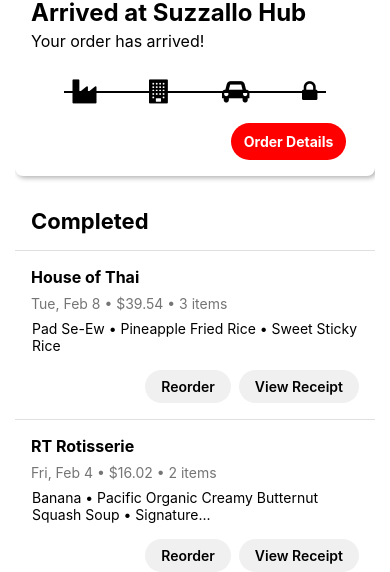
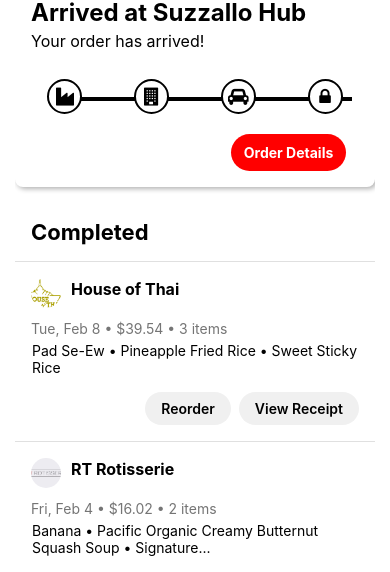
Before and after one commit to quin-baebler/TurboTaste, a React Native app: screen /Orders in a window 390 px wide. Shown: the part 115-687 px from the top of the page. Built offline with nearby package versions, Linux system fonts and the light colour scheme.

Commit message:
fixed order screen

```diff
--- a/App.js
+++ b/App.js
@@ -13,7 +13,7 @@
 const App = () => {
   return (
     <NavigationContainer>
-      <Stack.Navigator initialRouteName="Orders">
+      <Stack.Navigator initialRouteName="Home">
         <Stack.Screen name="Login" component={LoginScreen} options={{headerShown: false}} />
         <Stack.Screen name="Home" component={SuzzalloFoodLockerScreen} options={{headerShown: false}} />
         <Stack.Screen name="McDonaldsDetail" component={McDonaldsDetailScreen} options={{headerShown: false}} />
--- a/components/OrdersScreen.js
+++ b/components/OrdersScreen.js
@@ -9,7 +9,6 @@
   const [orderStatus, setOrderStatus] = useState('Heading to Suzzallo Hub');
   const [progress, setProgress] = useState(0.5); // Progress of the order, 0.5 for half, 1 for completed
   const [orderProgress, setOrderProgress] = useState('inProgress');
-
 
   useEffect(() => {
     // Mock order status update after 2 seconds
@@ -25,31 +24,42 @@
     container: {
       flexDirection: 'row',
       alignItems: 'center',
-      justifyContent: 'center',
+      justifyContent: 'space-between',
       marginVertical: 20,
+      paddingHorizontal: '5%', // Ensure there's space for the icons not to be cut off
     },
     line: {
       position: 'absolute',
       top: '50%',
-      left: '10%',
-      right: '10%',
-      height: 2,
-      backgroundColor: '#e0e0e0', // Grey for the uncompleted part
-      zIndex: -1,
+      left: '5%',
+      right: '5%',
+      height: 4, // Thicker line
+      backgroundColor: '#e0e0e0', // Light grey for the incomplete part
+      zIndex: 1,
     },
     completedLine: {
       position: 'absolute',
       top: '50%',
-      left: '10%',
-      width: `${progress * 80}%`, // Assuming the icons are about 10% from each end
-      height: 2,
+      left: '6%',
+      width: `${progress * 92}%`, // Adjust the width as needed
+      height: 4, // Thicker line
       backgroundColor: 'black', // Black for the completed part
-      zIndex: 1,
+      zIndex: 2,
+    },
+    iconContainer: {
+      width: 35, // Size of the circle container
+      height: 35, // Size of the circle container
+      borderRadius: 20, // Half the size to make it circular
+      backgroundColor: 'white', // White background for the circles
+      justifyContent: 'center',
+      alignItems: 'center',
+      borderWidth: 2, // Thickness of the circle border
+      borderColor: 'black', // Color of the border
+      zIndex: 3,
     },
     icon: {
-      marginHorizontal: '8%', // Spacing between the circles
+      color: 'black', // Color of the icons
     },
-
   });
 
   // Dummy data for completed orders
@@ -86,9 +96,15 @@
     },
   };
 
-  const renderCompletedOrder = (order) => (
+  const renderCompletedOrder = (order) => {
+    let imageSource = order.id === '1' ? require('../assets/thai.png') : require('../assets/rt.png');
+
+    return (
       <View key={order.id} style={styles.completedOrderContainer}>
+        <View style={styles.orderHeader}>
+          <Image source={imageSource} style={styles.restaurantImage} />
           <Text style={styles.restaurantName}>{order.restaurant}</Text>
+        </View>
         <Text style={styles.orderDate}>{order.date} • {order.price} • {order.items}</Text>
         <Text style={styles.orderDetails}>{order.details}</Text>
         <View style={styles.buttonContainer}>
@@ -101,15 +117,17 @@
         </View>
       </View>
     );
+  };
+
 
   const renderProgressBar = () => {
     return (
       <View style={styles.progressBarContainer}>
         <View style={styles.progressBarLine} />
-        <FontAwesome name="industry" size={24} color={orderArrived ? 'black' : 'grey'} style={styles.progressBarIcon} />
-        <FontAwesome name="building" size={24} color={orderArrived ? 'black' : 'grey'} style={styles.progressBarIcon} />
-        <FontAwesome name="car" size={24} color={orderArrived ? 'black' : 'grey'} style={styles.progressBarIcon} />
-        <FontAwesome name="lock" size={24} color={orderArrived ? 'black' : 'grey'} style={styles.progressBarIcon} />
+        <FontAwesome name="industry" size={26} color={orderArrived ? 'black' : 'grey'} style={styles.progressBarIcon} />
+        <FontAwesome name="building" size={26} color={orderArrived ? 'black' : 'grey'} style={styles.progressBarIcon} />
+        <FontAwesome name="car" size={26} color={orderArrived ? 'black' : 'grey'} style={styles.progressBarIcon} />
+        <FontAwesome name="lock" size={26} color={orderArrived ? 'black' : 'grey'} style={styles.progressBarIcon} />
       </View>
     );
   };
@@ -127,17 +145,25 @@
 
   return (
     <SafeAreaView style={styles.container}>
-      <ScrollView style={styles.scrollView}>
+<ScrollView style={styles.scrollView} contentContainerStyle={{ paddingBottom: 20 }}>
         <Text style={styles.header}>Orders</Text>
         <View style={styles.shadowBox}>
         {/* Active Order */}
         <MapView
             style={styles.map}
-          region={activeOrder.mapRegion}
-          scrollEnabled={false}
-          zoomEnabled={false}
-        >
-          <Marker coordinate={activeOrder.mapRegion} />
+            initialRegion={{
+              latitude: 47.655548,
+              longitude: -122.303200,
+              latitudeDelta: 0.0922,
+              longitudeDelta: 0.0421,
+            }}>
+            <Marker
+              coordinate={{
+                latitude: 47.655548,
+                longitude: -122.303200,
+              }}
+              title="Suzzallo Food Locker"
+            />
           </MapView>
         <View style={styles.activeOrderContainer}>
           <Text style={styles.restaurantName}>McDonald's</Text>
@@ -150,12 +176,19 @@
           {/* Progress Bar */}
           <View style={progressBarStyles.container}>
   <View style={progressBarStyles.line} />
-        <View style={progressBarStyles.completedLine} />
-        {/* Icons for the progress bar */}
-        <FontAwesome name="industry" size={24} color="black" style={progressBarStyles.icon} />
-        <FontAwesome name="building" size={24} color="black" style={progressBarStyles.icon} />
-        <FontAwesome name="car" size={24} color="black" style={progressBarStyles.icon} />
-        <FontAwesome name="lock" size={24} color="black" style={progressBarStyles.icon} />
+  {progress > 0 && <View style={progressBarStyles.completedLine} />}
+  <View style={progressBarStyles.iconContainer}>
+    <FontAwesome name="industry" size={18} color="black" />
+  </View>
+  <View style={progressBarStyles.iconContainer}>
+    <FontAwesome name="building" size={18} color="black" />
+  </View>
+  <View style={progressBarStyles.iconContainer}>
+    <FontAwesome name="car" size={18} color="black" />
+  </View>
+  <View style={progressBarStyles.iconContainer}>
+    <FontAwesome name="lock" size={18} color="black" />
+  </View>
 </View>
 
 
@@ -194,6 +227,7 @@
         </TouchableOpacity>
       </View>
     </SafeAreaView>
+
   );
 };
 
@@ -205,6 +239,7 @@
   },
   scrollView: {
     flex: 1,
+    paddingBottom: 150, // Adjust this value as needed, it should be at least the height of the bottom navigation bar
   },
   header: {
     fontSize: 32,
@@ -262,10 +297,6 @@
     fontSize: 22,
     fontWeight: 'bold',
     padding: 16,
-  },
-  // Add styles for the completed orders and bottom navigation bar
-  bottomNavigationBar: {
-    // Styles for the navigation bar
   },
   completedOrderContainer: {
     backgroundColor: '#ffffff', // Assuming white background for each order container
@@ -348,7 +379,8 @@
   },
   orderDate: {
     color: '#757575',
-    paddingBottom: 8,
+    paddingTop: 12,
+    paddingBottom: 5,
   },
   orderDetails: {
     paddingLeft: 1,
@@ -384,7 +416,7 @@
     borderTopColor: '#ddd',
     paddingVertical: 10,
     position: 'absolute',
-    bottom: 0,
+    bottom: 7,
     left: 0,
     right: 0,
   },
@@ -413,6 +445,16 @@
     paddingTop: 0,
     marginBottom: 16,
   },
+  orderHeader: {
+    flexDirection: 'row',
+    alignItems: 'center',
+  },
+  restaurantImage: {
+    width: 30, // Size of the image
+    height: 30, // Size of the image
+    borderRadius: 15, // Half the size to make it circular
+    marginRight: 10, // Add some margin between the image and the text
+  },
 });
 
 export default OrdersScreen;
```
Also changed, not shown: assets/rt.png (added), assets/thai.png (added). Lines whose indentation alone changed are shown as unchanged.
